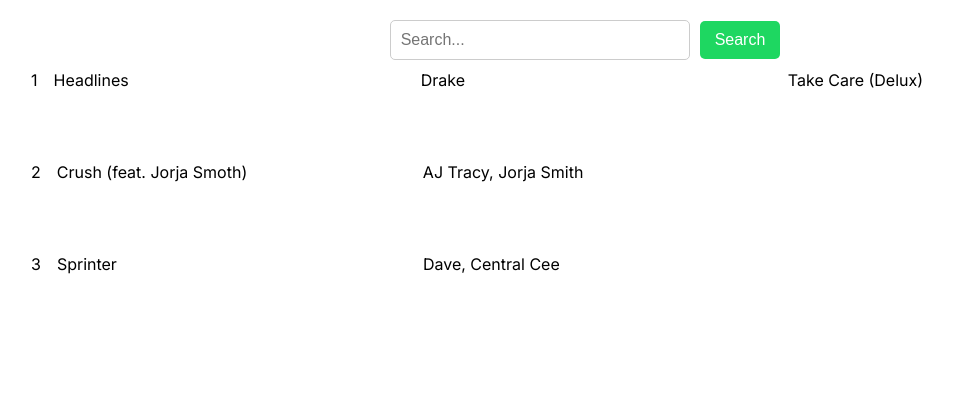
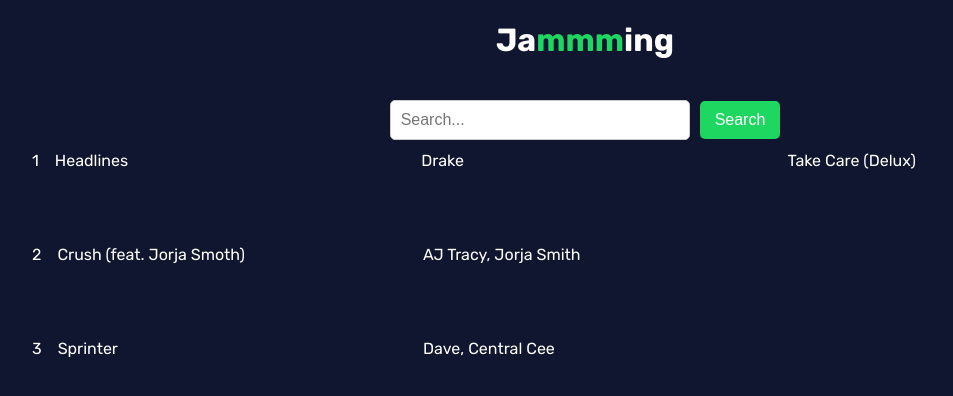
Before and after one commit to harold-hurst/jammming, a Next.js app: page / in a window 1280 px wide. Shown: the top 396 px of the page, without its empty margins (55-1008 px from the left). Built offline with nearby package versions, Linux system fonts and the light colour scheme.

Commit message:
add logo and basic styling

```diff
--- a/app/components/searchResults.module.css
+++ b/app/components/searchResults.module.css
@@ -9,10 +9,11 @@
     grid-auto-rows: 56px;
     border-radius: 4px;
     justify-content: space-between;
+    border: 1px solid transparent;
 }
 
 .resultItem:hover {
-    background-color: rgba(30, 215, 98, 0.502);
+    border: 1px solid var(--spotifyGreen);
 }
 /* .resultItem > div {
 
--- a/app/components/ui/button.module.css
+++ b/app/components/ui/button.module.css
@@ -1,7 +1,7 @@
 .searchButton {
     padding: 10px 15px;
     font-size: 16px;
-    background-color: rgb(30,215,97,1);
+    background-color: var(--spotifyGreen);
     color: white;
     border: none;
     border-radius: 5px;
@@ -10,5 +10,5 @@
   }
 
   .searchButton:hover {
-    background-color: rgb(30,215,97,0.8);
+    opacity: 0.8;
   }
--- /dev/null
+++ b/app/components/ui/header.js
@@ -0,0 +1,11 @@
+import styles from "./header.module.css";
+
+export default function Header() {
+  return (
+    <header id={styles.header}>
+      <h1>
+        Ja<span>mmm</span>ing
+      </h1>
+    </header>
+  );
+}
--- /dev/null
+++ b/app/components/ui/header.module.css
@@ -0,0 +1,16 @@
+#header {
+    color: white;
+    background-color: var(--headerColour);
+    display: flex;
+    justify-content: center;  /* Centers text horizontally */
+    align-items: center;      /* Centers text vertically */
+    height: 10vh;
+}
+
+#header h1 {
+    cursor: pointer;
+}
+
+#header span {
+    color: var(--spotifyGreen);
+}
--- a/app/globals.css
+++ b/app/globals.css
@@ -1,27 +1,22 @@
 :root {
-  --background: #ffffff;
-  --foreground: #171717;
-}
-
-@media (prefers-color-scheme: dark) {
-  :root {
-    --background: #0a0a0a;
-    --foreground: #ededed;
-  }
+  --spotifyGreen: rgb(30,215,97,1);
+  --headerColour: #10162F;
+  --backgroundColour: #10162F;
 }
 
 html,
 body {
   max-width: 100vw;
   overflow-x: hidden;
+  color: white;
 }
 
 body {
-  /* color: var(--foreground);
-  background: var(--background);
-  font-family: Arial, Helvetica, sans-serif;
+
+  background: var(--backgroundColour);
+  /* font-family: Arial, Helvetica, sans-serif; */
   -webkit-font-smoothing: antialiased;
-  -moz-osx-font-smoothing: grayscale; */
+  -moz-osx-font-smoothing: grayscale;
 }
 
 * {
--- a/app/layout.js
+++ b/app/layout.js
@@ -1,24 +1,14 @@
-import { Geist, Geist_Mono } from "next/font/google";
+import "./globals.css";
+
+import { Inter } from 'next/font/google'
+import { Rubik } from 'next/font/google'
 
 const inter = Inter({
   subsets: ['latin'],
   display: 'swap',
 })
 
-import { Inter } from 'next/font/google'
-import "./globals.css";
-
-
-// using Next fonts
-const geistSans = Geist({
-  variable: "--font-geist-sans",
-  subsets: ["latin"],
-});
-
-const geistMono = Geist_Mono({
-  variable: "--font-geist-mono",
-  subsets: ["latin"],
-});
+const rubik = Rubik()
 
 export const metadata = {
   title: "Jammming",
@@ -27,7 +17,7 @@
 
 export default function RootLayout({ children }) {
   return (
-    <html lang="en" className={inter.className}>
+    <html lang="en" className={rubik.className}>
       <body>
         {children}
       </body>
--- a/app/page.js
+++ b/app/page.js
@@ -1,4 +1,6 @@
-import styles from "./page.module.css"
+import styles from "./page.module.css";
+
+import Header from "./components/ui/header";
 
 import SearchBar from "./components/searchBar";
 import SearchResults from "./components/searchResults";
@@ -6,30 +8,35 @@
 import Tracklist from "./components/tracklist";
 import Track from "./components/track";
 
-const searchResults = [{
+const searchResults = [
+  {
     artist: "Drake",
     song: "Headlines",
-  album: "Take Care (Delux)"
+    album: "Take Care (Delux)",
   },
   {
     artist: "AJ Tracy, Jorja Smith",
     song: "Crush (feat. Jorja Smoth)",
-  album: ""
+    album: "",
   },
   {
     artist: "Dave, Central Cee",
     song: "Sprinter",
-  album: ""
-}]
+    album: "",
+  },
+];
 
 export default function Home() {
   return (
+    <>
+      <Header />
       <div id={styles.containerDiv}>
-      <SearchBar/>
-      <SearchResults searchResults={searchResults}/>
-      <Playlist/>
-      <Tracklist/>
-      <Track/>
+        <SearchBar />
+        <SearchResults searchResults={searchResults} />
+        <Playlist />
+        <Tracklist />
+        <Track />
       </div>
+    </>
   );
 }
```
Lines whose indentation alone changed are shown as unchanged.
